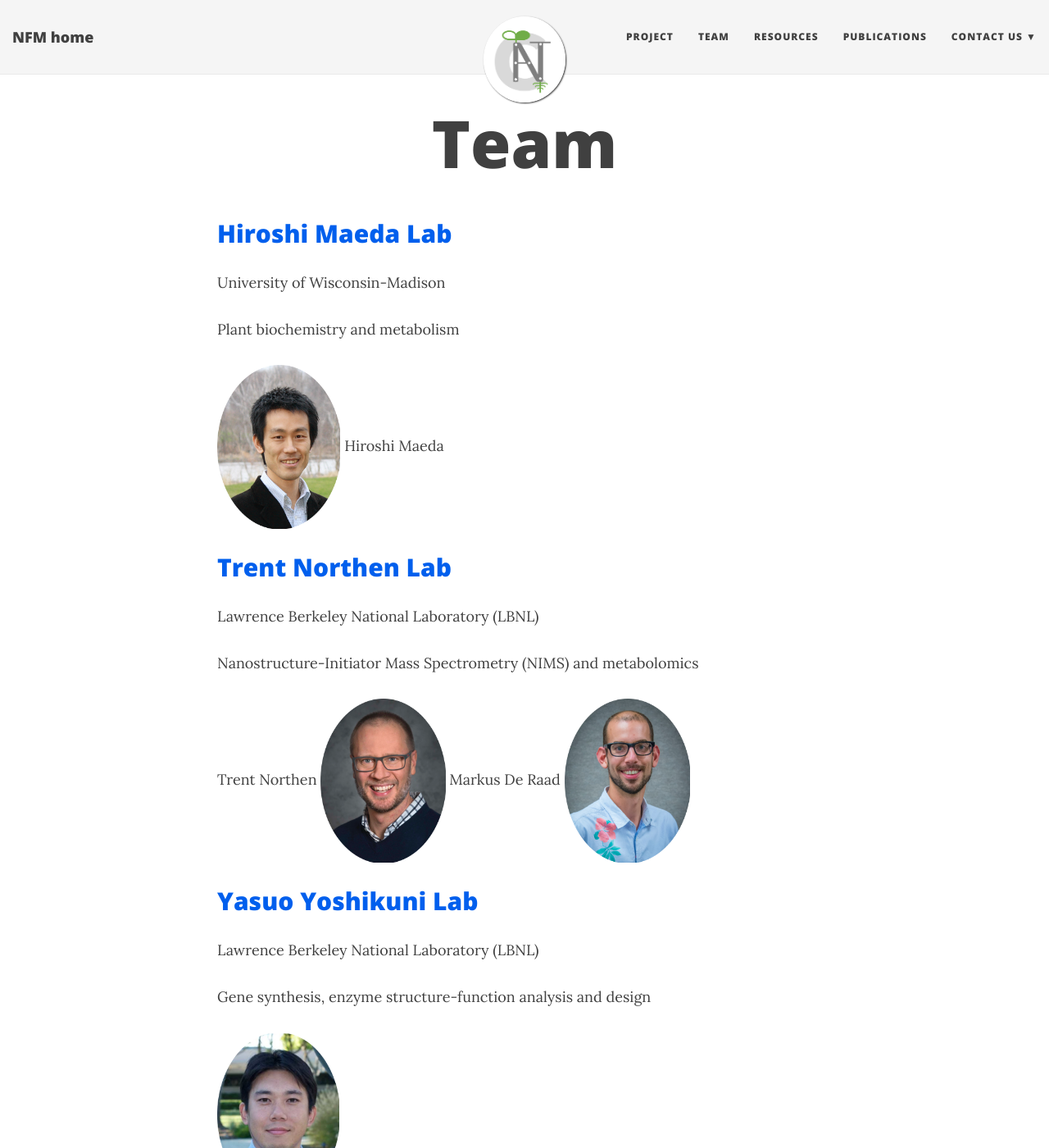
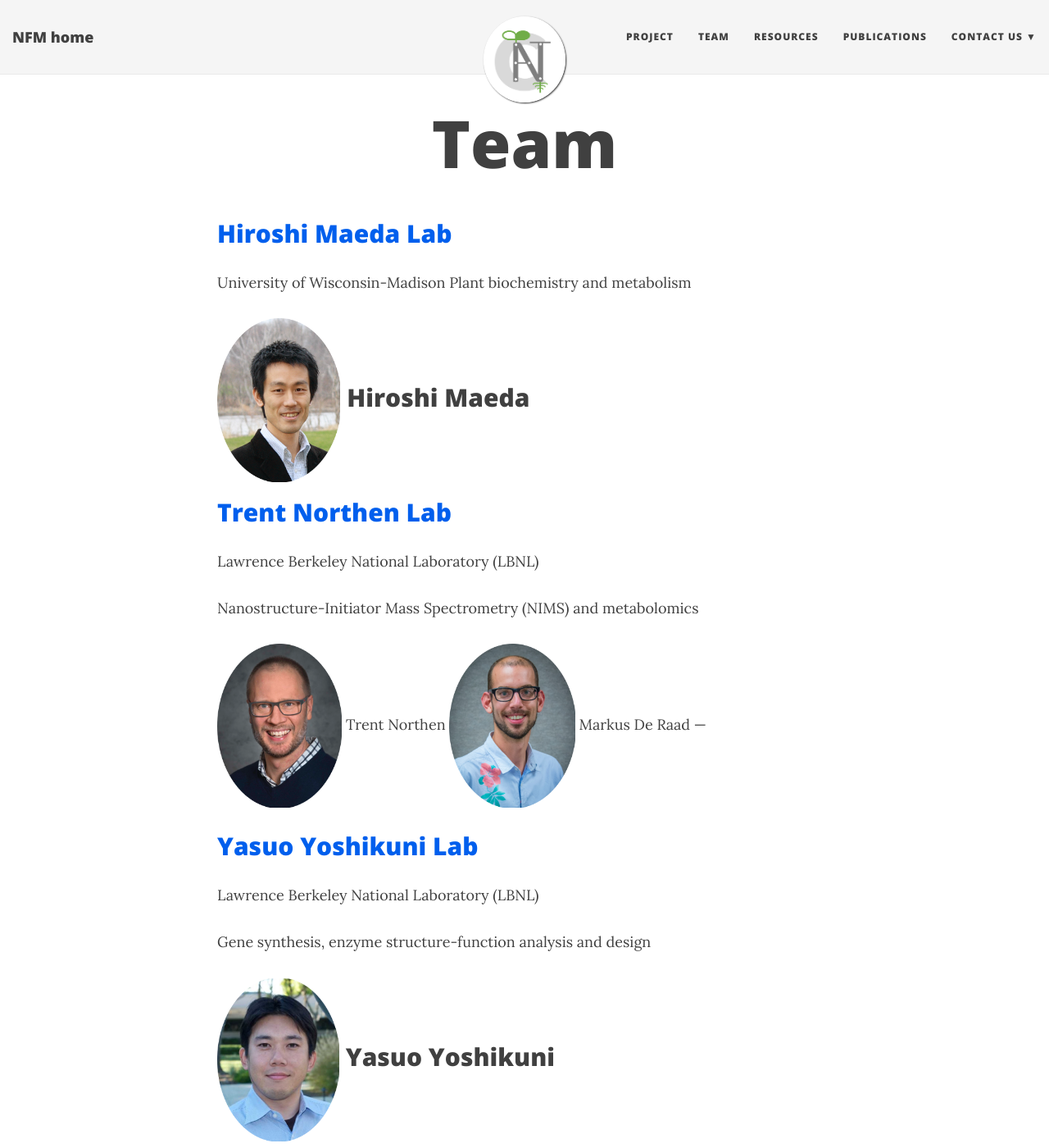
Before and after one commit to NfluxMap/NfluxMap.github.io, a Jekyll site: the page built from team.md, in a window 1280 px wide and 1400 px high. Shown: the whole window at 82% size. Built offline with Jekyll 4.4.1, drawn with Linux system fonts in a browser that asks for light colours; nearby versions of some CDN libraries; a style sheet for code colours, icons or effects is not loaded; some of the changed text lies outside the part shown.

Commit message:
Update team.md

```diff
--- a/team.md
+++ b/team.md
@@ -7,11 +7,10 @@
 
 ## [Hiroshi Maeda Lab](https://maeda.botany.wisc.edu/wiki/)
 University of Wisconsin-Madison
-
 Plant biochemistry and metabolism
 
 <img src="../img/team/cHiroshi.png" height="200px"> Hiroshi Maeda
-
+---
 
 
 
@@ -20,9 +19,9 @@
 
 Nanostructure-Initiator Mass Spectrometry (NIMS) and metabolomics
 
-Trent Northen <img src="../img/team/cTrent.png" alt='ML' height="200px">
-Markus De Raad <img src="../img/team/cMarkus.png" alt='ML' height="200px">
-
+<img src="../img/team/cTrent.png" alt='ML' height="200px"> Trent Northen
+<img src="../img/team/cMarkus.png" alt='ML' height="200px"> Markus De Raad
+---
 
 
 ## [Yasuo Yoshikuni Lab](https://biosciences.lbl.gov/profiles/yasuo-yoshikuni/)
@@ -30,8 +29,8 @@
 
 Gene synthesis, enzyme structure-function analysis and design
 
-<img src="../img/team/cYasuo.png" alt='ML' height="200px">
-
+<img src="../img/team/cYasuo.png" alt='ML' height="200px"> Yasuo Yoshikuni
+---
 
 
 
@@ -40,8 +39,8 @@
 
 High throughput in vitro protein synthesis
 
-<img src="../img/team/cTaichi.png" alt='ML' height="200px">
-
+<img src="../img/team/cTaichi.png" alt='ML' height="200px"> Taichi Takasuka
+---
 
 
 
@@ -50,12 +49,5 @@
 
 Metabolic network modeling
 
-<img src="../img/team/cZoran.png" alt='ML' height="200px">
-
-
-
-
-
-<p align='center'>
-	<img src="../img/research/machine-learn.png" alt='ML' height="250px">
-</p>
+<img src="../img/team/cZoran.png" alt='ML' height="200px"> Zoran Nikoloski
+---
```
